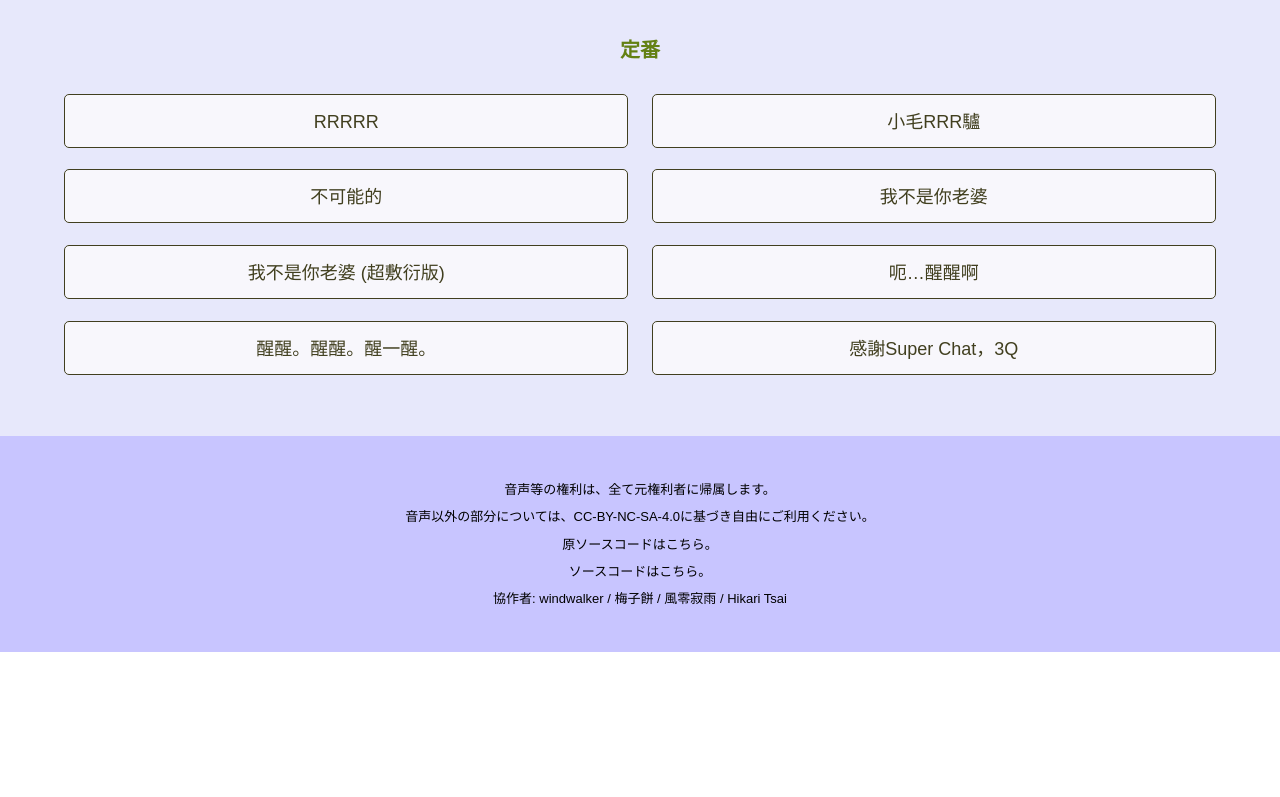
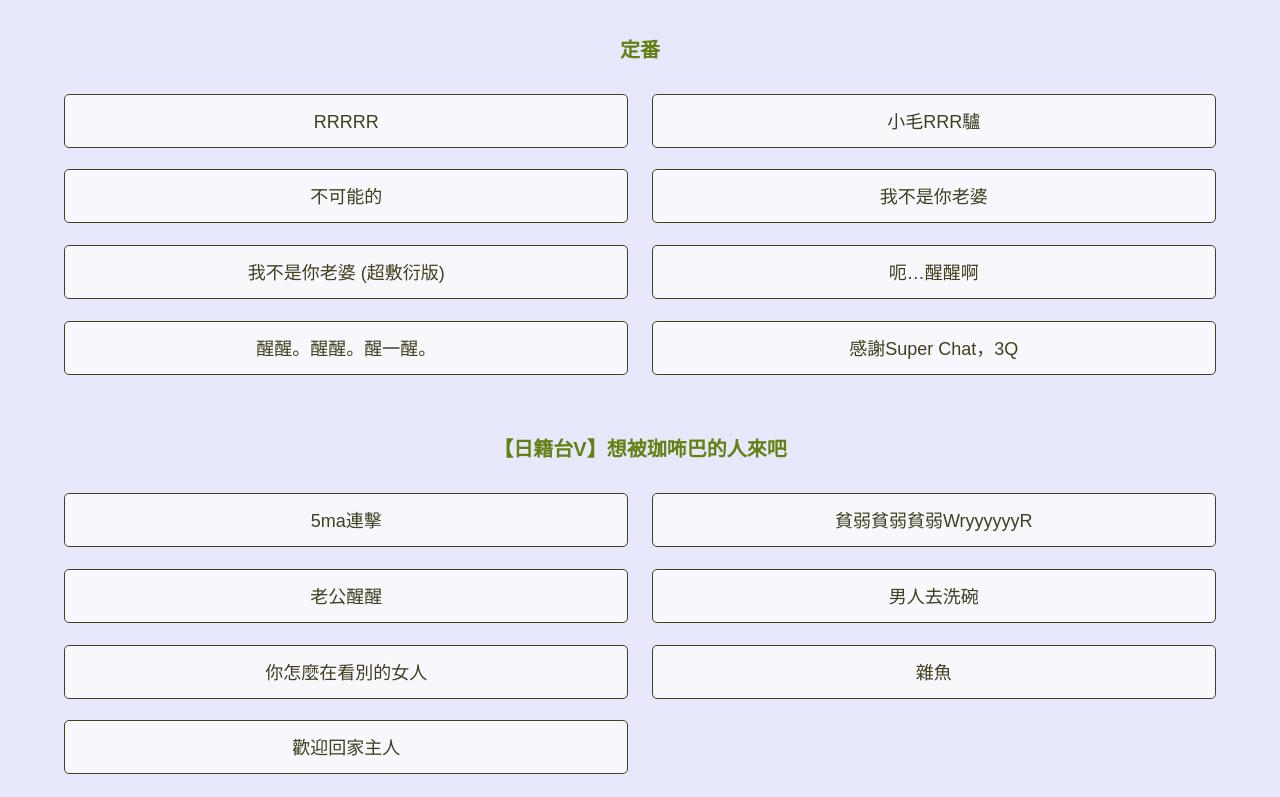
Before and after one commit to chenxiu0903/gabu-sounds, a website: page docs/index.html in a window 1280 px wide. Shown: the part 155-952 px from the top of the page. Before the commit the page ends 807 px from the top, so only its background shows below. Drawn offline with Linux system fonts and the light colour scheme.

Commit message:
測試新增

```diff
--- a/docs/index.html
+++ b/docs/index.html
@@ -52,6 +52,19 @@
 						</div>
 					</div>
 
+					<div class="movie_wrapper">
+						<h2 class="movie_title"><a href="https://www.youtube.com/watch?v=6ZRLXkYFhNA" target="_blank">【日籍台V】想被珈咘巴的人來吧</a></h2>
+						<div class="button_wrapper">
+							<div class="button button-play" data-voice="48o71n74U5U-5m40s">5ma連擊</div>
+							<div class="button button-play" data-voice="K3kKfilQk94-41m32s">貧弱貧弱貧弱WryyyyyyR</div>
+							<div class="button button-play" data-voice="CT6hjfVmEdA-19m32s">老公醒醒</div>
+							<div class="button button-play" data-voice="uQFgRp28lBI-2h45m13s">男人去洗碗</div>
+							<div class="button button-play" data-voice="3poukk7z7t8-45m04s">你怎麼在看別的女人</div>
+							<div class="button button-play" data-voice="KBAzDQozm9c-1h23m48s">雜魚</div>
+							<div class="button button-play" data-voice="KBAzDQozm9c-1h24m04s">歡迎回家主人</div>
+						</div>
+					</div>
+
 
 				</div>
 			</main>
```
